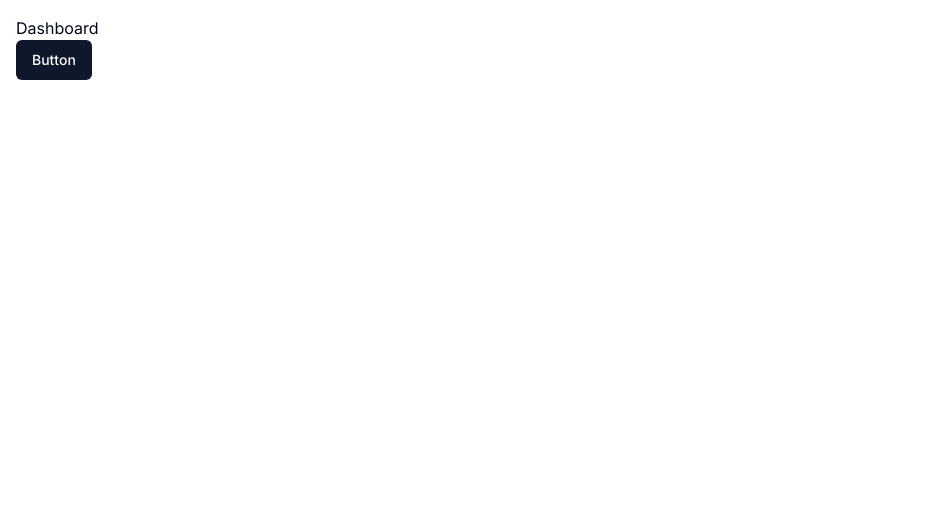
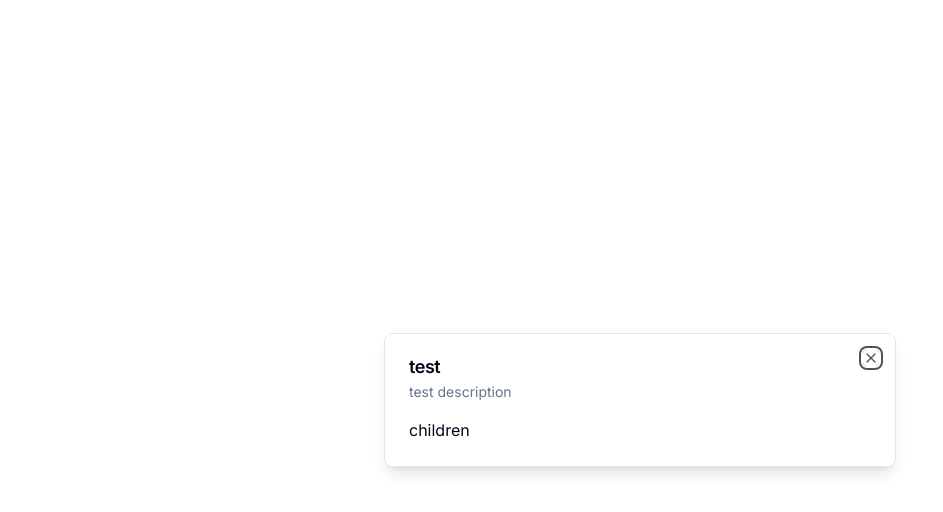
Before and after one commit to marthasharpe/e-commerce-app, a Next.js app: page / in a window 1280 px wide. Shown: the top 512 px of the page, without its empty margins (0-943 px from the left). Built offline with nearby package versions, Linux system fonts and the light colour scheme.

Commit message:
"create dialog and modal"

```diff
--- a/app/(root)/page.tsx
+++ b/app/(root)/page.tsx
@@ -1,12 +1,18 @@
+"use client";
 import { Button } from "@/components/ui/button";
+import { Modal } from "@/components/ui/modal";
 
 export default function Home() {
   return (
-    <main className="m-4">
-      <div>
-        <p>Dashboard</p>
-        <Button>Button</Button>
-      </div>
-    </main>
+    <div>
+      <Modal
+        title="test"
+        description="test description"
+        isOpen
+        onClose={() => {}}
+      >
+        children
+      </Modal>
+    </div>
   );
 }
--- /dev/null
+++ b/components/ui/dialog.tsx
@@ -0,0 +1,122 @@
+"use client"
+
+import * as React from "react"
+import * as DialogPrimitive from "@radix-ui/react-dialog"
+import { X } from "lucide-react"
+
+import { cn } from "@/lib/utils"
+
+const Dialog = DialogPrimitive.Root
+
+const DialogTrigger = DialogPrimitive.Trigger
+
+const DialogPortal = DialogPrimitive.Portal
+
+const DialogClose = DialogPrimitive.Close
+
+const DialogOverlay = React.forwardRef<
+  React.ElementRef<typeof DialogPrimitive.Overlay>,
+  React.ComponentPropsWithoutRef<typeof DialogPrimitive.Overlay>
+>(({ className, ...props }, ref) => (
+  <DialogPrimitive.Overlay
+    ref={ref}
+    className={cn(
+      "fixed inset-0 z-50 bg-background/80 backdrop-blur-sm data-[state=open]:animate-in data-[state=closed]:animate-out data-[state=closed]:fade-out-0 data-[state=open]:fade-in-0",
+      className
+    )}
+    {...props}
+  />
+))
+DialogOverlay.displayName = DialogPrimitive.Overlay.displayName
+
+const DialogContent = React.forwardRef<
+  React.ElementRef<typeof DialogPrimitive.Content>,
+  React.ComponentPropsWithoutRef<typeof DialogPrimitive.Content>
+>(({ className, children, ...props }, ref) => (
+  <DialogPortal>
+    <DialogOverlay />
+    <DialogPrimitive.Content
+      ref={ref}
+      className={cn(
+        "fixed left-[50%] top-[50%] z-50 grid w-full max-w-lg translate-x-[-50%] translate-y-[-50%] gap-4 border bg-background p-6 shadow-lg duration-200 data-[state=open]:animate-in data-[state=closed]:animate-out data-[state=closed]:fade-out-0 data-[state=open]:fade-in-0 data-[state=closed]:zoom-out-95 data-[state=open]:zoom-in-95 data-[state=closed]:slide-out-to-left-1/2 data-[state=closed]:slide-out-to-top-[48%] data-[state=open]:slide-in-from-left-1/2 data-[state=open]:slide-in-from-top-[48%] sm:rounded-lg md:w-full",
+        className
+      )}
+      {...props}
+    >
+      {children}
+      <DialogPrimitive.Close className="absolute right-4 top-4 rounded-sm opacity-70 ring-offset-background transition-opacity hover:opacity-100 focus:outline-none focus:ring-2 focus:ring-ring focus:ring-offset-2 disabled:pointer-events-none data-[state=open]:bg-accent data-[state=open]:text-muted-foreground">
+        <X className="h-4 w-4" />
+        <span className="sr-only">Close</span>
+      </DialogPrimitive.Close>
+    </DialogPrimitive.Content>
+  </DialogPortal>
+))
+DialogContent.displayName = DialogPrimitive.Content.displayName
+
+const DialogHeader = ({
+  className,
+  ...props
+}: React.HTMLAttributes<HTMLDivElement>) => (
+  <div
+    className={cn(
+      "flex flex-col space-y-1.5 text-center sm:text-left",
+      className
+    )}
+    {...props}
+  />
+)
+DialogHeader.displayName = "DialogHeader"
+
+const DialogFooter = ({
+  className,
+  ...props
+}: React.HTMLAttributes<HTMLDivElement>) => (
+  <div
+    className={cn(
+      "flex flex-col-reverse sm:flex-row sm:justify-end sm:space-x-2",
+      className
+    )}
+    {...props}
+  />
+)
+DialogFooter.displayName = "DialogFooter"
+
+const DialogTitle = React.forwardRef<
+  React.ElementRef<typeof DialogPrimitive.Title>,
+  React.ComponentPropsWithoutRef<typeof DialogPrimitive.Title>
+>(({ className, ...props }, ref) => (
+  <DialogPrimitive.Title
+    ref={ref}
+    className={cn(
+      "text-lg font-semibold leading-none tracking-tight",
+      className
+    )}
+    {...props}
+  />
+))
+DialogTitle.displayName = DialogPrimitive.Title.displayName
+
+const DialogDescription = React.forwardRef<
+  React.ElementRef<typeof DialogPrimitive.Description>,
+  React.ComponentPropsWithoutRef<typeof DialogPrimitive.Description>
+>(({ className, ...props }, ref) => (
+  <DialogPrimitive.Description
+    ref={ref}
+    className={cn("text-sm text-muted-foreground", className)}
+    {...props}
+  />
+))
+DialogDescription.displayName = DialogPrimitive.Description.displayName
+
+export {
+  Dialog,
+  DialogPortal,
+  DialogOverlay,
+  DialogClose,
+  DialogTrigger,
+  DialogContent,
+  DialogHeader,
+  DialogFooter,
+  DialogTitle,
+  DialogDescription,
+}
--- /dev/null
+++ b/components/ui/modal.tsx
@@ -0,0 +1,43 @@
+"use client";
+
+import {
+  Dialog,
+  DialogContent,
+  DialogDescription,
+  DialogHeader,
+  DialogTitle,
+} from "./dialog";
+
+interface ModalProps {
+  title: string;
+  description: string;
+  isOpen: boolean;
+  children?: React.ReactNode;
+  onClose: () => void;
+}
+
+export const Modal: React.FC<ModalProps> = ({
+  title,
+  description,
+  isOpen,
+  children,
+  onClose,
+}) => {
+  const onChange = (open: boolean) => {
+    if (!open) {
+      onClose();
+    }
+  };
+
+  return (
+    <Dialog open={isOpen} onOpenChange={onChange}>
+      <DialogContent>
+        <DialogHeader>
+          <DialogTitle>{title}</DialogTitle>
+          <DialogDescription>{description}</DialogDescription>
+        </DialogHeader>
+        <div>{children}</div>
+      </DialogContent>
+    </Dialog>
+  );
+};
--- a/package.json
+++ b/package.json
@@ -10,6 +10,7 @@
   },
   "dependencies": {
     "@clerk/nextjs": "^4.26.1",
+    "@radix-ui/react-dialog": "^1.0.5",
     "@radix-ui/react-slot": "^1.0.2",
     "class-variance-authority": "^0.7.0",
     "clsx": "^2.0.0",
```
Also changed, not shown: 1 other file (tests, documents, lock files or other folders).
